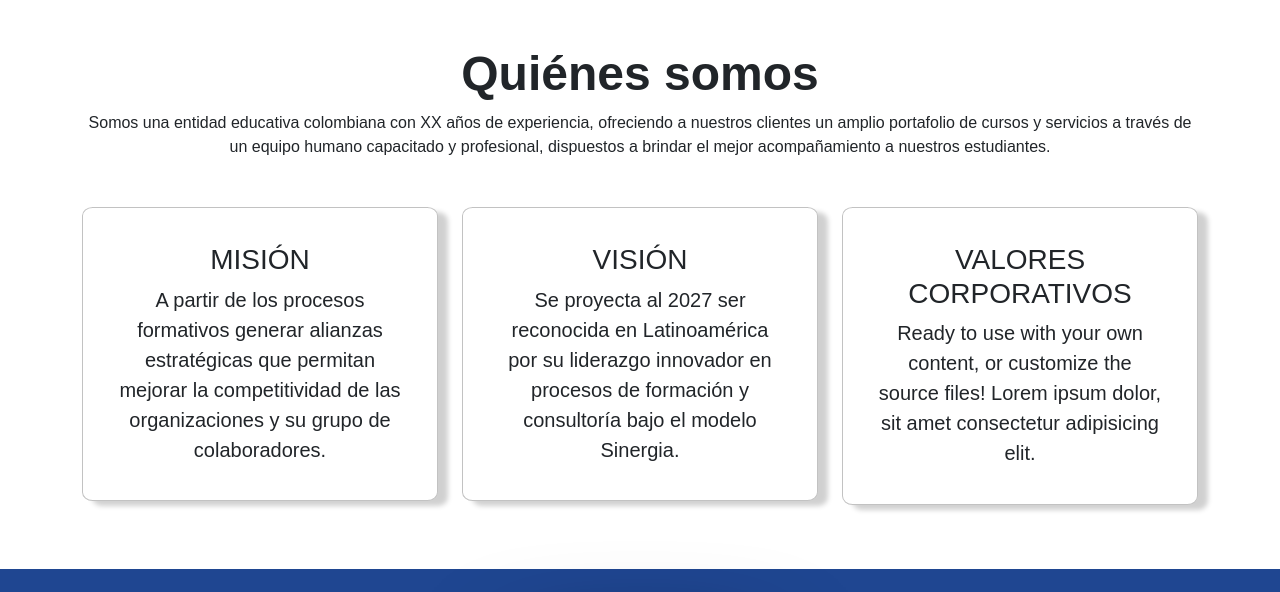
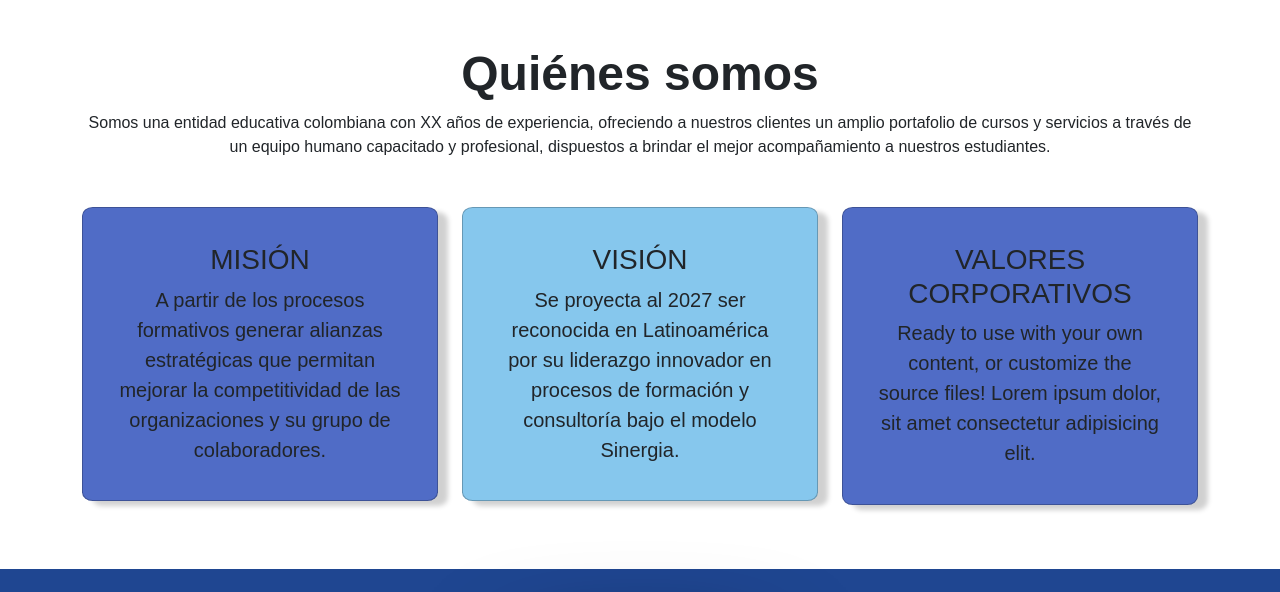
Before and after one commit to DanielRamirez1023/web-site-sinergia-educativa, a plain HTML site: page index.html in a window 1280 px wide. Shown: the part 595-1187 px from the top of the page. Drawn offline with nearby package versions, Linux system fonts and the light colour scheme.

Commit message:
seccion nosotros modificada

```diff
--- a/index.html
+++ b/index.html
@@ -99,21 +99,21 @@
                     <div class="container mb-5 mt-5">
                         <div class="row">
                             <div class="col-lg-4">
-                                <div class="features-icons-item mx-auto mb-5 mb-lg-0 mb-lg-3">
+                                <div class="features-icons-item mx-auto mb-5 mb-lg-0 mb-lg-3 mision">
                                     <div class="features-icons-icon d-flex"><i  class=" m-auto text-primary"></i></div>
                                     <h3>MISIÓN</h3>
                                     <p class="lead mb-0">A partir de los procesos formativos generar alianzas estratégicas que permitan mejorar la competitividad de las organizaciones y su grupo de colaboradores.</p>
                                 </div>
                             </div>
                             <div class="col-lg-4">
-                                <div class="features-icons-item mx-auto mb-5 mb-lg-0 mb-lg-3">
+                                <div class="features-icons-item mx-auto mb-5 mb-lg-0 mb-lg-3 vision">
                                     <div class="features-icons-icon d-flex"><i class="# m-auto text-primary"></i></div>
                                     <h3>VISIÓN</h3>
                                     <p class="lead mb-0">Se proyecta al 2027 ser reconocida en Latinoamérica por su liderazgo innovador en procesos de formación y consultoría bajo el modelo Sinergia. </p>
                                 </div>
                             </div>
                             <div class="col-lg-4">
-                                <div class="features-icons-item mx-auto mb-0 mb-lg-3">
+                                <div class="features-icons-item mx-auto mb-0 mb-lg-3 valores">
                                     <div class="features-icons-icon d-flex"><i class="# m-auto text-primary"></i></div>
                                     <h3>VALORES CORPORATIVOS</h3>
                                     <p class="lead mb-0">Ready to use with your own content, or customize the source files! Lorem ipsum dolor, sit amet consectetur adipisicing elit. </p>
--- a/src/Css/styles.css
+++ b/src/Css/styles.css
@@ -204,6 +204,20 @@ border: 1px solid rgba(0, 0, 0, 0.241);
 border-radius: 3%;
 box-shadow: 10px 5px 5px rgba(0, 0, 0, 0.186) !important;
 }
+
+.features-icons .mision{
+  background: #506CC6;
+
+  }
+
+  .features-icons .vision{
+    background: #86C7ED;
+    }
+
+    .features-icons .valores{
+      background: #506CC6;
+
+      }
 
 /*Secion de servicios  */
 #seccion-servicios{
@@ -910,7 +924,7 @@ footer .iconos{
 
 .sub-pagina .caja-turismo{
   margin-top: 7px;
-  padding: 20% 3% 14% 5%;
+  padding: 22% 3% 14% 5%;
   color: white;
   width: 37%;
   background-color: #fb7803;
@@ -925,7 +939,7 @@ footer .iconos{
 main svg{
   width: 50%;
   margin-top: 20%;
-  margin-left: 23%;
+  margin-left: 24%;
   position: absolute;
   transform: rotate(90deg);
 
```
